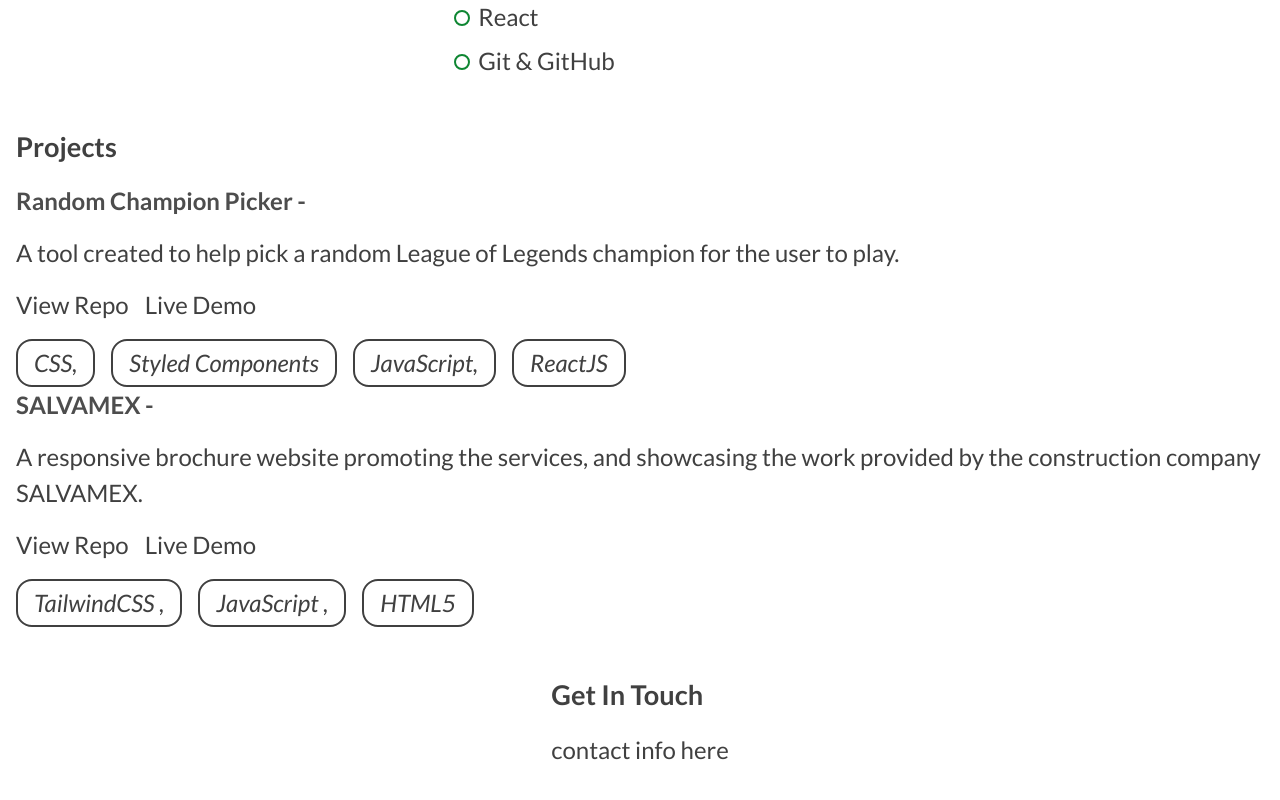
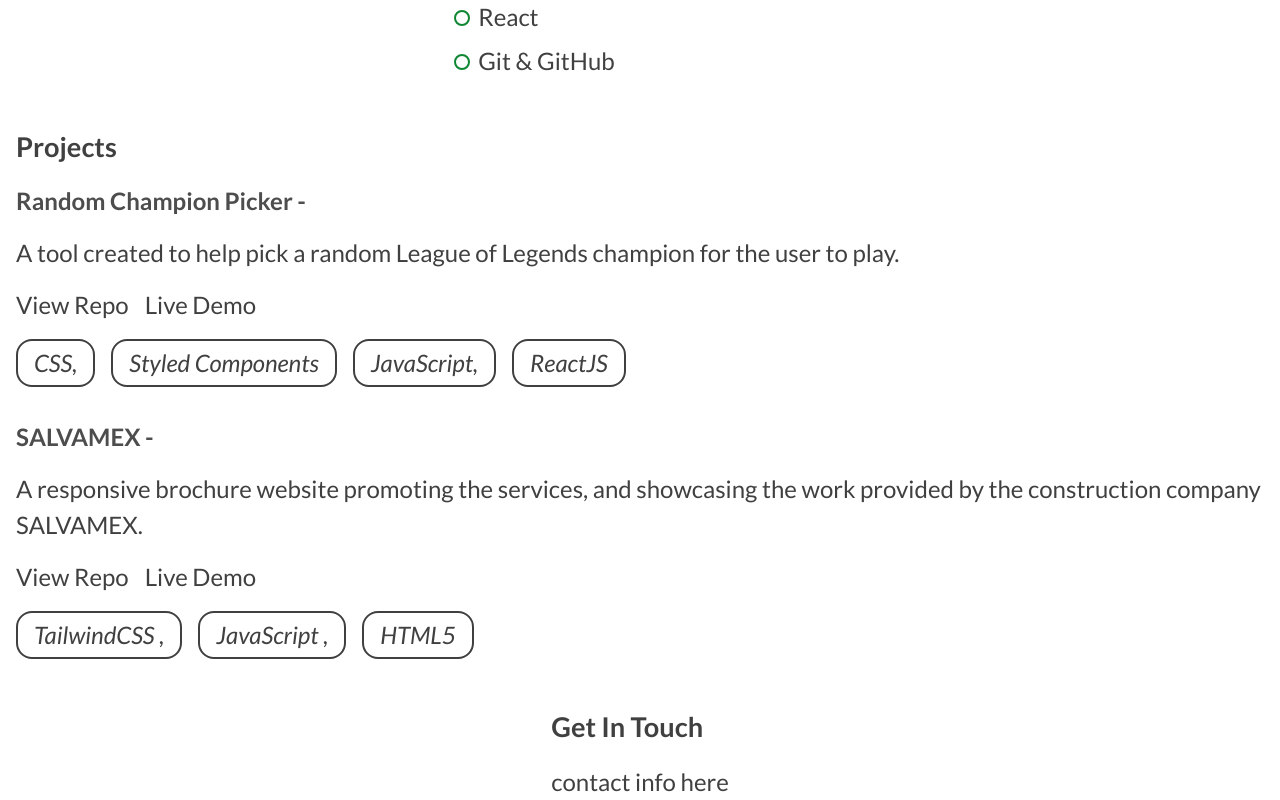
Before and after one commit to rramirez216/rubenramirezdev, a React (Create React App) app: page / in a window 1280 px wide. Shown: the part 866-1666 px from the top of the page. Before the commit the page ends 1634 px from the top, so only its background shows below. Built offline with nearby package versions, Linux system fonts and the light colour scheme.

Commit message:
changes div on line 10 to styled component name LIst Wrapper

```diff
--- a/src/components/ProjectList.js
+++ b/src/components/ProjectList.js
@@ -7,7 +7,7 @@
   return (
     <Wrapper>
       <Heading>Projects</Heading>
-      <div>
+      <ListWrapper>
         {projectsArr.map((project) => (
           <Project
             title={project.title}
@@ -18,7 +18,7 @@
             key={project.id}
           />
         ))}
-      </div>
+      </ListWrapper>
     </Wrapper>
   )
 }
@@ -32,4 +32,9 @@
   font-size: 1.7rem;
   width: 100%;
 `
+const ListWrapper = styled.div`
+  display: flex;
+  flex-flow: column;
+  gap: 32px;
+`
 export default ProjectList
```
